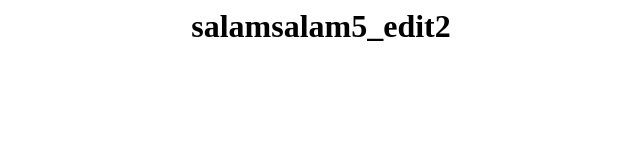
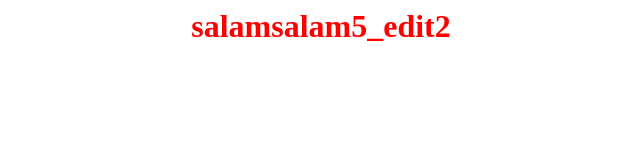
Before and after one commit to miladkarami3/test, a plain HTML site: page index.html in a window 1280 px wide. Shown: the whole page, without its empty margins (319-959 px from the left). Drawn offline with Linux system fonts and the light colour scheme.

Commit message:
reform css style

```diff
--- a/index.html
+++ b/index.html
@@ -1,7 +1,7 @@
 <html>
 	<body>
 		<h1>
-			<center style='color=red'>salamsalam5_edit2<center>
+			<center style='color:red'>salamsalam5_edit2<center>
 		</h1>
 	</body>
 </html>
```
